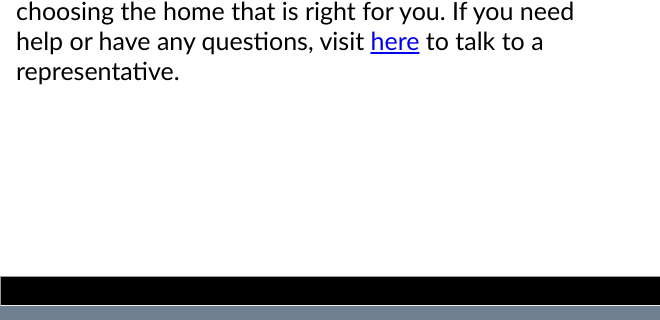
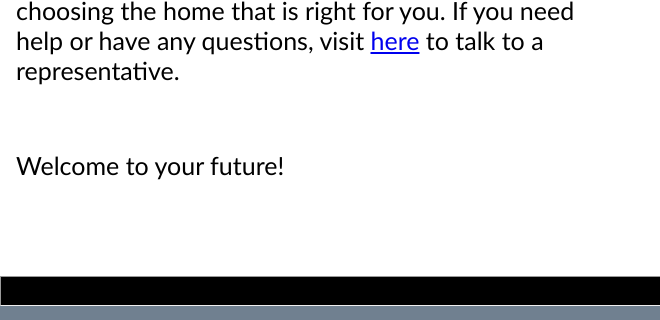
Before and after one commit to RyseAbove/DelveHomes, a plain HTML site: page index.html in a window 1280 px wide. Shown: the part 1479-1799 px from the top of the page, 0-660 px from the left. Drawn offline with Linux system fonts and the light colour scheme.

Commit message:
index  "done"

```diff
--- a/index.html
+++ b/index.html
@@ -41,6 +41,7 @@
         </section>
         <section class="one-half-column">
             <p>There are infinite possibilities when it comes to choosing the home that is right for you. If you need help or have any questions, visit <a href="visit.html">here</a> to talk to a representative.</p>
+            <p class="welcome-to-future">Welcome to your future!</p>
         </section>
         <section class="one-half-column">
             <a href="experience.html"><img class="border" src="/images/meditation.jpg" alt="lights"></a>
--- a/styles.css
+++ b/styles.css
@@ -320,3 +320,7 @@ section.one-half-column {
     width: 48%;
     flex-direction: column;
 }
+
+.welcome-to-future {
+    padding-top: 40px;
+}
```
